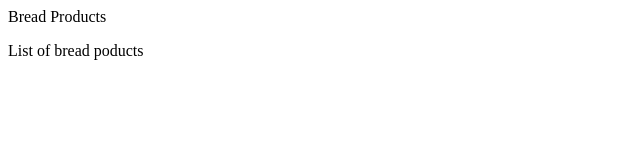
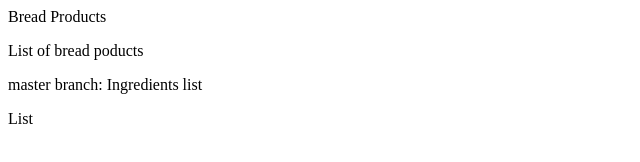
Before and after one commit to yuliyabasyuk/Tutorial2GUI, a plain HTML site: page index.html in a window 1280 px wide. Shown: the whole page, without its empty margins (0-640 px from the left). Drawn offline with Linux system fonts and the light colour scheme.

Commit message:
bug fix v1.1 for Prod

```diff
--- a/index.html
+++ b/index.html
@@ -7,6 +7,7 @@
 <body>
 <hl> Bread Products</hl>
 <p> List of bread poducts</p>
-
+<span> master branch: Ingredients list</span>
+<p>List</p>
 </body>
 </html>
```
